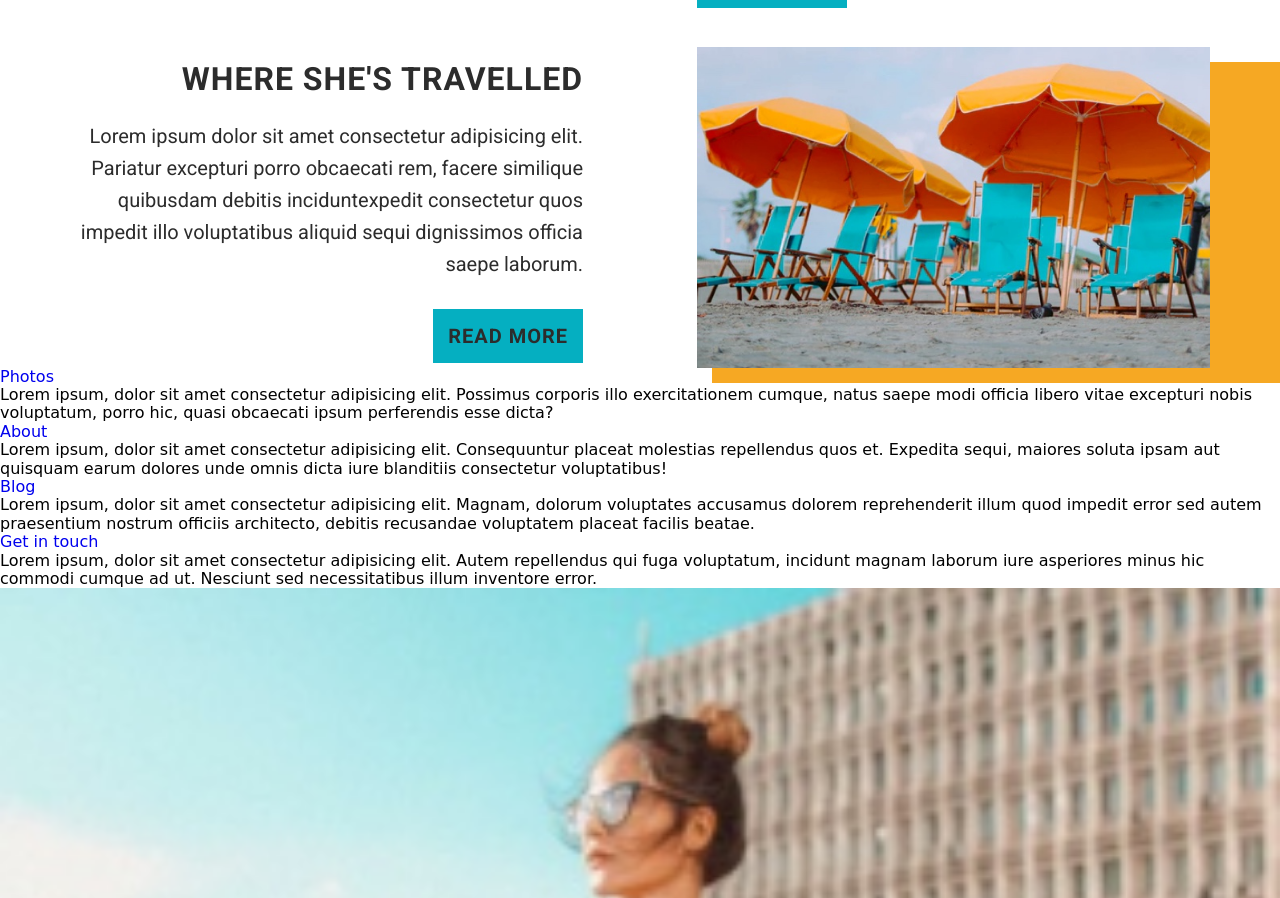
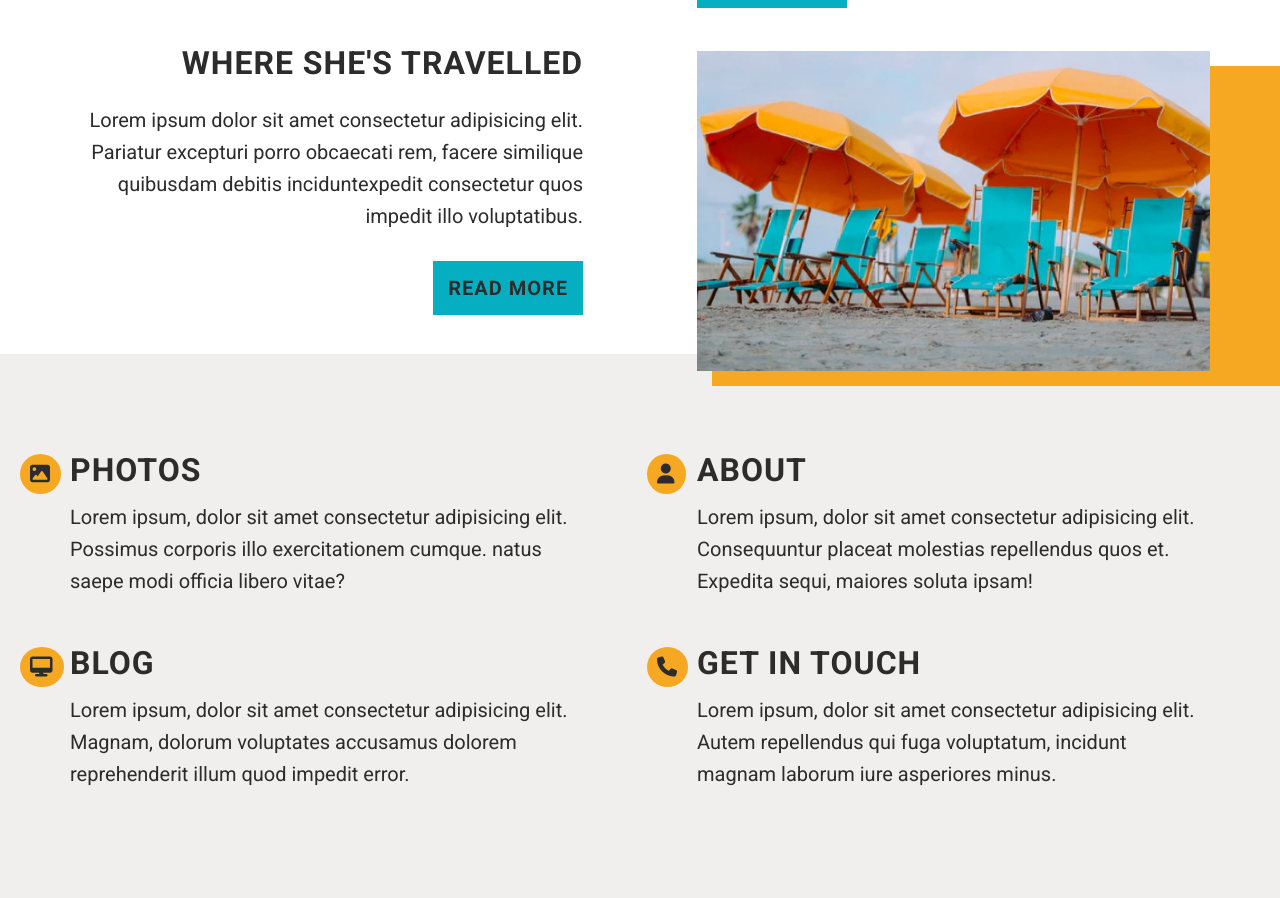
Before and after one commit to JonLyn/jonathanLynProjectTwo, a plain HTML site: page index.html in a window 1280 px wide. Shown: the part 1353-2251 px from the top of the page. Drawn offline with Linux system fonts and the light colour scheme.

Commit message:
Icon section completed :clock12:

```diff
--- a/index.html
+++ b/index.html
@@ -3,8 +3,8 @@
 <head>
     <meta charset="UTF-8">
     <meta name="viewport" content="width=device-width, initial-scale=1.0">
-    <link href="https://fonts.googleapis.com/css2?family=Lora:wght@700&family=Roboto:wght@400;700&display=swap"
-        rel="stylesheet">
+    <link href="https://fonts.googleapis.com/css2?family=Lora:wght@700&family=Roboto:wght@400;700&display=swap" rel="stylesheet">
+    <script src="https://kit.fontawesome.com/b6cafcd3e2.js" crossorigin="anonymous"></script>
     <link rel="stylesheet" href="./styles/styles.css">
     <title>It's All About Sophie</title>
 </head>
@@ -78,7 +78,7 @@
             <article>
                 <h2>Where she's travelled</h2>
                 <p>Lorem ipsum dolor sit amet consectetur adipisicing elit. Pariatur excepturi porro obcaecati rem, facere similique
-                quibusdam debitis inciduntexpedit consectetur quos impedit illo voluptatibus aliquid sequi dignissimos officia saepe laborum.</p>
+                quibusdam debitis inciduntexpedit consectetur quos impedit illo voluptatibus.</p>
                 <a href="#">Read more</a>
             </article>
             <div class="beachChairsFlexbox">
@@ -89,24 +89,26 @@
 
         </section>
 
-        <section>
-            <nav>
+        <section class="iconSection">
+            <nav class="wrapper">
+                <ul>
                     <li>
-                    <a href="#">Photos</a>
-                    <p>Lorem ipsum, dolor sit amet consectetur adipisicing elit. Possimus corporis illo exercitationem cumque, natus saepe modi officia libero vitae excepturi nobis voluptatum, porro hic, quasi obcaecati ipsum perferendis esse dicta?</p>
+                        <a href="#"><i class="fas fa-image"></i>Photos</a>
+                        <p>Lorem ipsum, dolor sit amet consectetur adipisicing elit. Possimus corporis illo exercitationem cumque. natus saepe modi officia libero vitae?</p>
                     </li>
                     <li>
-                    <a href="#">About</a>
-                    <p>Lorem ipsum, dolor sit amet consectetur adipisicing elit. Consequuntur placeat molestias repellendus quos et. Expedita sequi, maiores soluta ipsam aut quisquam earum dolores unde omnis dicta iure blanditiis consectetur voluptatibus!</p>
+                        <a href="#"><i class="fas fa-user"></i>About</a>
+                        <p>Lorem ipsum, dolor sit amet consectetur adipisicing elit. Consequuntur placeat molestias repellendus quos et. Expedita sequi, maiores soluta ipsam!</p>
                     </li>
                     <li>
-                    <a href="#">Blog</a>
-                    <p>Lorem ipsum, dolor sit amet consectetur adipisicing elit. Magnam, dolorum voluptates accusamus dolorem reprehenderit illum quod impedit error sed autem praesentium nostrum officiis architecto, debitis recusandae voluptatem placeat facilis beatae.</p>
+                        <a href="#"><i class="fas fa-desktop"></i>Blog</a>
+                        <p>Lorem ipsum, dolor sit amet consectetur adipisicing elit. Magnam, dolorum voluptates accusamus dolorem reprehenderit illum quod impedit error.</p>
                     </li>
                     <li>
-                    <a href="#">Get in touch</a>
-                    <p>Lorem ipsum, dolor sit amet consectetur adipisicing elit. Autem repellendus qui fuga voluptatum, incidunt magnam laborum iure asperiores minus hic commodi cumque ad ut. Nesciunt sed necessitatibus illum inventore error.</p>
+                        <a href="#"><i class="fas fa-phone"></i>Get in touch</a>
+                        <p>Lorem ipsum, dolor sit amet consectetur adipisicing elit. Autem repellendus qui fuga voluptatum, incidunt magnam laborum iure asperiores minus.</p>
                     </li>
+                </ul>
             </nav>
         </section>
 
--- a/styles/sass/_homePage.scss
+++ b/styles/sass/_homePage.scss
@@ -85,6 +85,10 @@ header {
     padding: 50px 0;
 }
 
+.travelled {
+    padding-bottom: 50px;
+}
+
 .whoIs h2,
 .favouriteThings h2,
 .travelled h2 {
@@ -101,7 +105,6 @@ header {
 }
 
 .travelled article {
-
     text-align: right;
 }
 
@@ -143,4 +146,44 @@ header {
 
 .beachChairs {
     box-shadow: 15px 15px $orangeyYellow, 113px 15px $orangeyYellow;
+    position: absolute;
+    top: -125px;
 }
+
+
+.iconSection {
+    background: $whiteShade;
+    padding: 100px 0;
+}
+
+.iconSection ul {
+    display: flex;
+    flex-wrap: wrap;
+    justify-content: space-between;
+}
+
+.iconSection li {
+    flex-basis: 45%;
+    margin-bottom: 50px;
+
+}
+
+.iconSection i {
+    font-size: 2rem;
+    background-color: $orangeyYellow;
+    padding: 10px;
+    border-radius: 50%;
+    position: absolute;
+    left: -50px;
+}
+
+.iconSection a {
+    @include robotoFont (3.2rem, $black, 700, 1, 1px);
+    text-transform: uppercase;
+    position: relative;
+}
+
+.iconSection p {
+    @include robotoFont (2rem, $black, 400, 32px, 0px);
+    padding-top: 15px;
+}
```
Also changed, not shown: styles/styles.css. Lines whose indentation alone changed are shown as unchanged.
